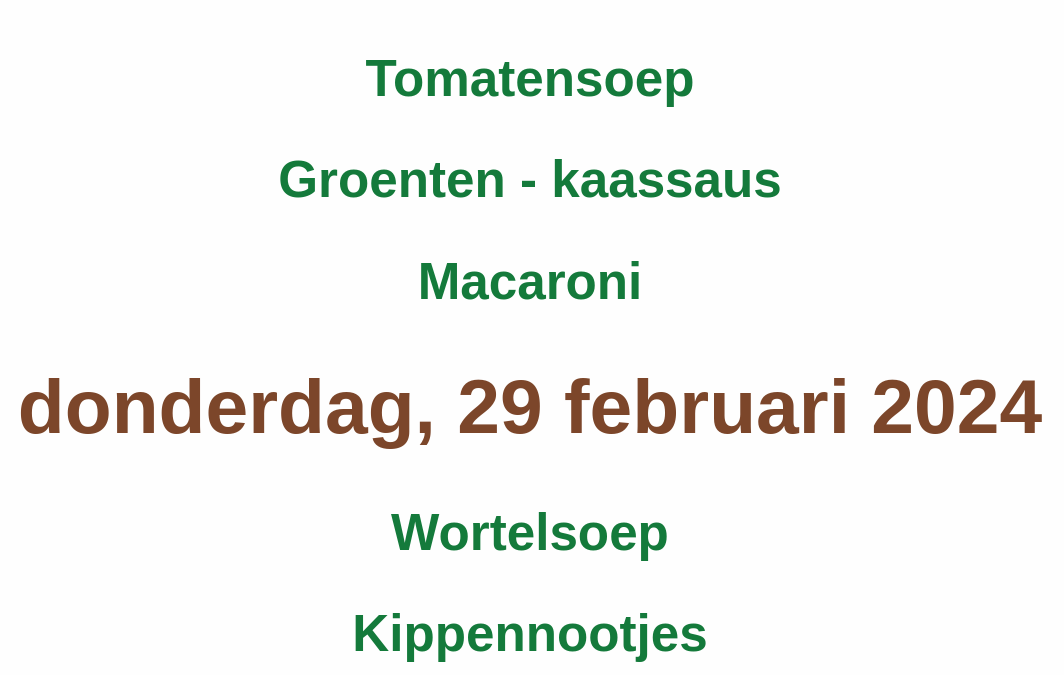
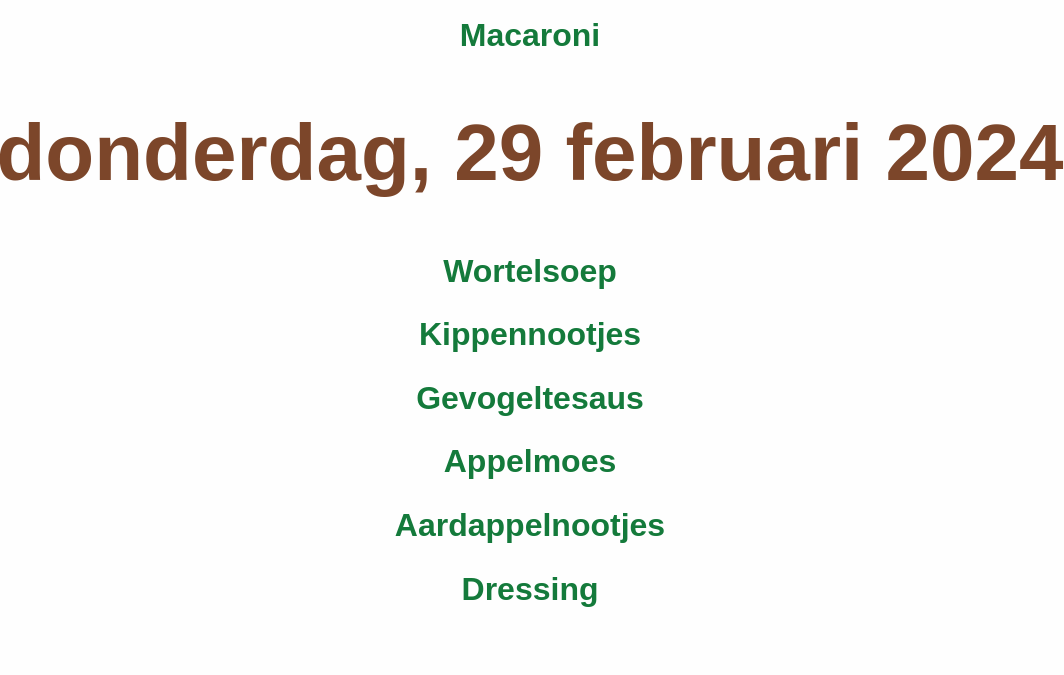
Before and after one commit to joenblan/menu2html, a plain HTML site: page index.html in a window 1280 px wide. Shown: the part 800-1475 px from the top of the page, without its empty margins (110-1174 px from the left). Drawn offline with Linux system fonts and the light colour scheme.

Commit message:
Update style.css

```diff
--- a/style.css
+++ b/style.css
@@ -7,12 +7,12 @@ body {
 
 h1 {
   color: #7C462A; /* Heading color */
-  font-size: min(6vw); /* 10% of the viewport width or maximum of 60px */
+  font-size: min(10vh); /* 10% of the viewport width or maximum of 60px */
   margin-bottom: 1Opx; /* Adjust margin for h1 */
 }
 
 h2 {
-  font-size: min(4vw); /* 4% of the viewport width or maximum of 20px */
+  font-size: min(4vh); /* 4% of the viewport width or maximum of 20px */
 }
 
 ul {
```
